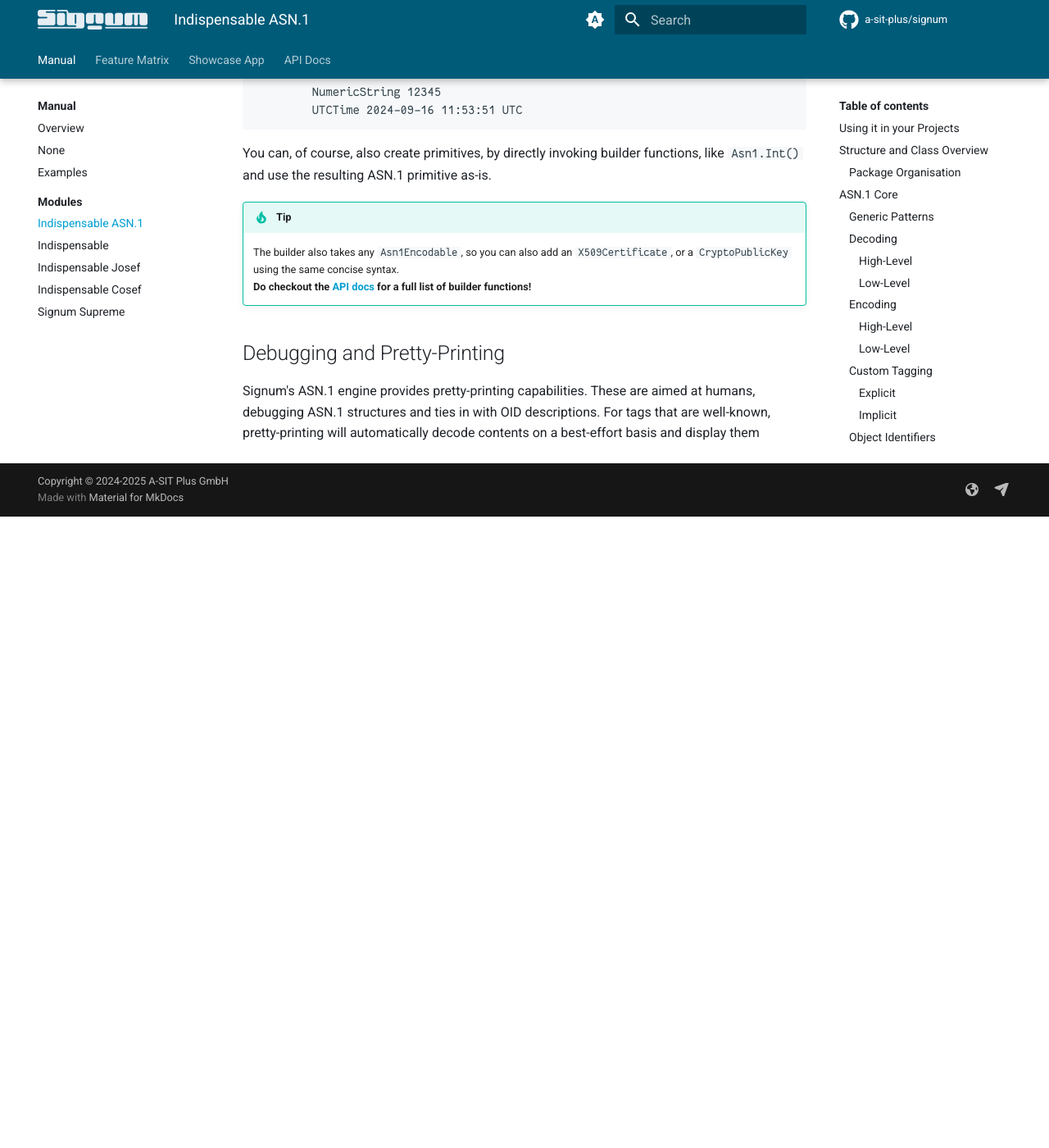
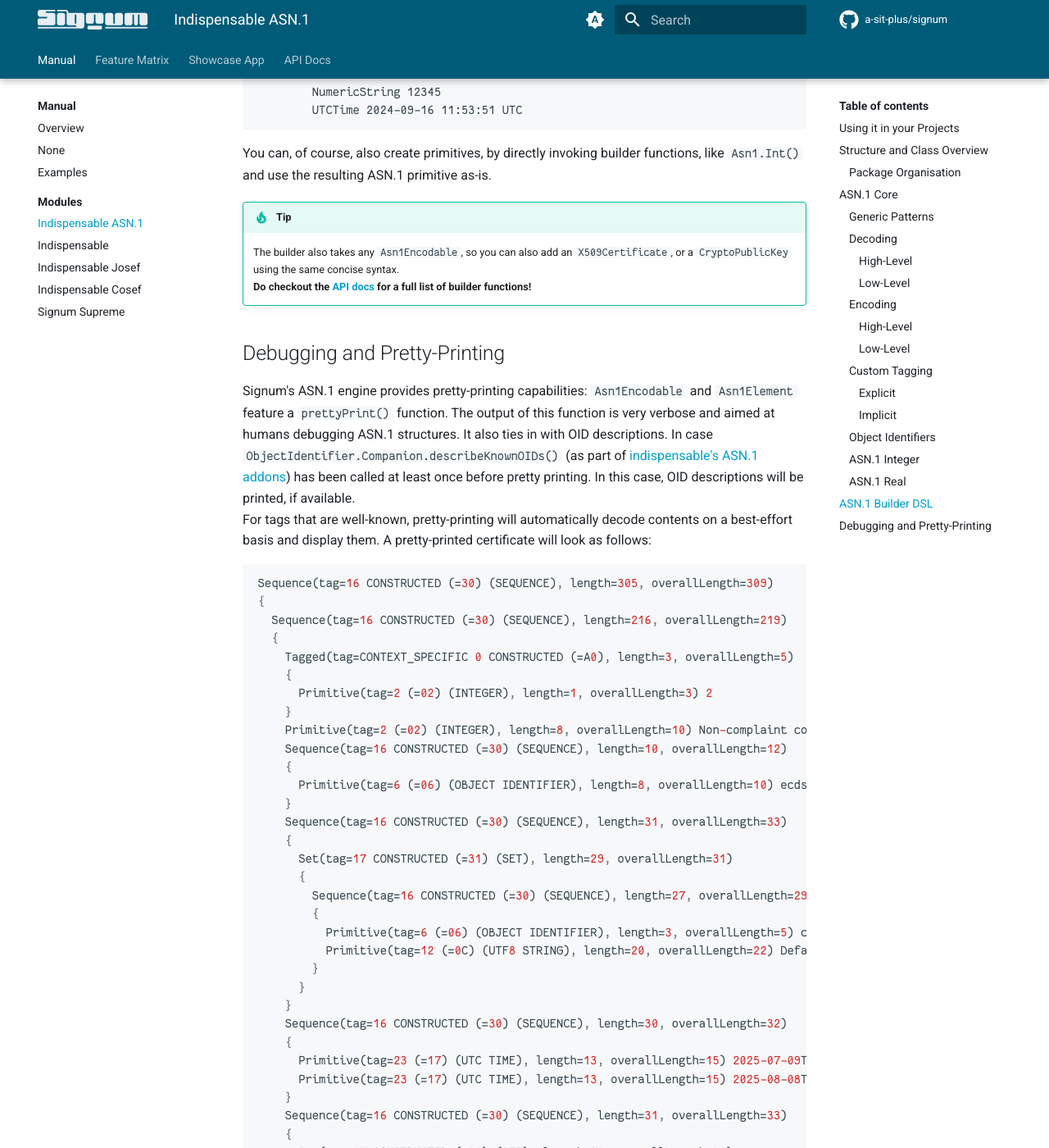
Before and after one commit to a-sit-plus/signum, an MkDocs documentation site: the page built from docs/docs/indispensable-asn1.md, in a window 1280 px wide and 1400 px high, scrolled down 13752 px. Shown: the whole window at 82% size. Built offline with MkDocs 1.6.1 and Material for MkDocs 9.7.7, drawn with Linux system fonts in a browser that asks for light colours; comment, search, counter and statistics services are not loaded; before the commit the page ends 14382 px from its top, so only the background shows below that; some of the changed text lies outside the part shown.

Commit message:
better pretty prinring and docs

````diff
--- a/docs/docs/indispensable-asn1.md
+++ b/docs/docs/indispensable-asn1.md
@@ -423,5 +423,69 @@
     **Do checkout the [API docs](dokka/indispensable-asn1/at.asitplus.signum.indispensable.asn1.encoding/-asn1/index.html) for a full list of builder functions!**
 
 ## Debugging and Pretty-Printing
-Signum's ASN.1 engine provides pretty-printing capabilities. These are aimed at humans, debugging ASN.1 structures and ties in with OID descriptions.
-For tags that are well-known, pretty-printing will automatically decode contents on a best-effort basis and display them
+Signum's ASN.1 engine provides pretty-printing capabilities:
+`Asn1Encodable` and `Asn1Element` feature a `prettyPrint()` function.
+The output of this function is very verbose and aimed at humans debugging ASN.1 structures.
+It also ties in with OID descriptions.
+In case `ObjectIdentifier.Companion.describeKnownOIDs()` (as part of [indispensable's ASN.1 addons](indispensable.md#notes-on-object-identifiers)) has been called at least once before pretty printing. In this case, OID descriptions will be printed, if available.
+For tags that are well-known, pretty-printing will automatically decode contents on a best-effort basis and display them.
+A pretty-printed certificate will look as follows:
+
+```json
+Sequence(tag=16 CONSTRUCTED (=30) (SEQUENCE), length=305, overallLength=309)
+{
+  Sequence(tag=16 CONSTRUCTED (=30) (SEQUENCE), length=216, overallLength=219)
+  {
+    Tagged(tag=CONTEXT_SPECIFIC 0 CONSTRUCTED (=A0), length=3, overallLength=5)
+    {
+      Primitive(tag=2 (=02) (INTEGER), length=1, overallLength=3) 2
+    }
+    Primitive(tag=2 (=02) (INTEGER), length=8, overallLength=10) Non-complaint content: 0x3546897BCA2ACCCB
+    Sequence(tag=16 CONSTRUCTED (=30) (SEQUENCE), length=10, overallLength=12)
+    {
+      Primitive(tag=6 (=06) (OBJECT IDENTIFIER), length=8, overallLength=10) ecdsaWithSHA256 (ANSI X9.62 ECDSA algorithm with SHA256) (1.2.840.10045.4.3.2)
+    }
+    Sequence(tag=16 CONSTRUCTED (=30) (SEQUENCE), length=31, overallLength=33)
+    {
+      Set(tag=17 CONSTRUCTED (=31) (SET), length=29, overallLength=31)
+      {
+        Sequence(tag=16 CONSTRUCTED (=30) (SEQUENCE), length=27, overallLength=29)
+        {
+          Primitive(tag=6 (=06) (OBJECT IDENTIFIER), length=3, overallLength=5) commonName (X.520 DN component) (2.5.4.3)
+          Primitive(tag=12 (=0C) (UTF8 STRING), length=20, overallLength=22) DefaultCryptoService
+        }
+      }
+    }
+    Sequence(tag=16 CONSTRUCTED (=30) (SEQUENCE), length=30, overallLength=32)
+    {
+      Primitive(tag=23 (=17) (UTC TIME), length=13, overallLength=15) 2025-07-09T16:36:43Z
+      Primitive(tag=23 (=17) (UTC TIME), length=13, overallLength=15) 2025-08-08T16:36:43Z
+    }
+    Sequence(tag=16 CONSTRUCTED (=30) (SEQUENCE), length=31, overallLength=33)
+    {
+      Set(tag=17 CONSTRUCTED (=31) (SET), length=29, overallLength=31)
+      {
+        Sequence(tag=16 CONSTRUCTED (=30) (SEQUENCE), length=27, overallLength=29)
+        {
+          Primitive(tag=6 (=06) (OBJECT IDENTIFIER), length=3, overallLength=5) commonName (X.520 DN component) (2.5.4.3)
+          Primitive(tag=12 (=0C) (UTF8 STRING), length=20, overallLength=22) DefaultCryptoService
+        }
+      }
+    }
+    Sequence(tag=16 CONSTRUCTED (=30) (SEQUENCE), length=89, overallLength=91)
+    {
+      Sequence(tag=16 CONSTRUCTED (=30) (SEQUENCE), length=19, overallLength=21)
+      {
+        Primitive(tag=6 (=06) (OBJECT IDENTIFIER), length=7, overallLength=9) ecPublicKey (ANSI X9.62 public key type) (1.2.840.10045.2.1)
+        Primitive(tag=6 (=06) (OBJECT IDENTIFIER), length=8, overallLength=10) prime256v1 (ANSI X9.62 named elliptic curve) (1.2.840.10045.3.1.7)
+      }
+      Primitive(tag=3 (=03) (BIT STRING), length=66, overallLength=68) 00041F2F8DE2979325CBB6E6244D2197BD911CE9EC14B64ADB308C4564CC6004D8DDAA7368B1D6E5D5C01D9D43D5777F2A63EA63565469CA050A9F5F0D1EFF0A59C6
+    }
+  }
+  Sequence(tag=16 CONSTRUCTED (=30) (SEQUENCE), length=10, overallLength=12)
+  {
+    Primitive(tag=6 (=06) (OBJECT IDENTIFIER), length=8, overallLength=10) ecdsaWithSHA256 (ANSI X9.62 ECDSA algorithm with SHA256) (1.2.840.10045.4.3.2)
+  }
+  Primitive(tag=3 (=03) (BIT STRING), length=72, overallLength=74) 00304502202ACD359890E9532398B1761133124750B8DB5719B032160F0E31233383F9A2E8022100BAEC2C1FA464003A2E8FD2ED15E02E178CA58EB7B14CEA7560C30BAB08CDC3CB
+}
+```
````
Also changed, not shown: 3 other files.
